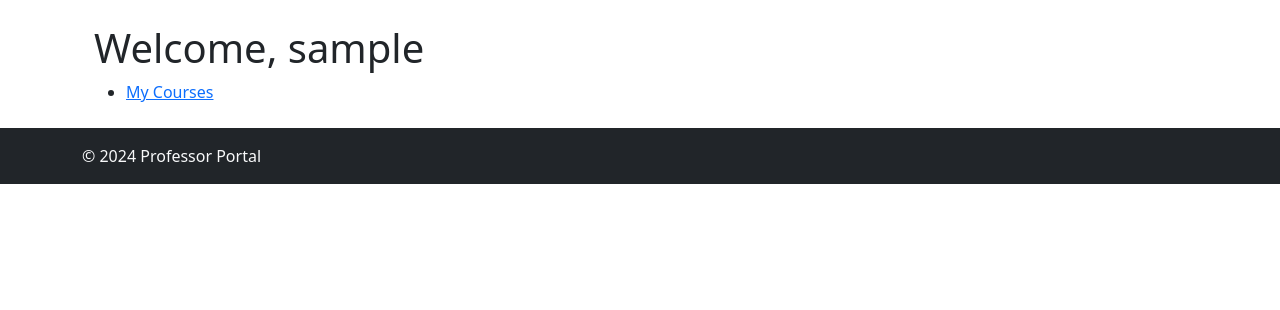
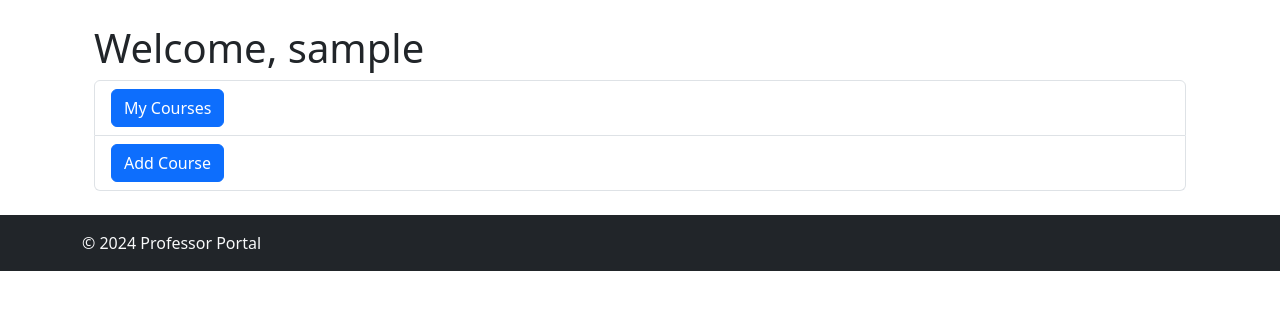
Before and after one commit to whyujjwal/AcademicPortal, a Django app: page /professor/dashboard/ in a window 1280 px wide. Shown: the part 56-366 px from the top of the page. Run offline with Django 5.2, Linux system fonts and the light colour scheme; a user stored in the database is signed in; tables that the repository leaves empty hold one stand-in row (values such as "Sample post"); some libraries are stand-ins or nearby versions.

Commit message:
improved evals

```diff
--- a/base/admin.py
+++ b/base/admin.py
@@ -1,6 +1,6 @@
 from django.contrib import admin
 from .models import *
-
+from professor_portal.models import *
 
 
 admin.site.register(Department)
@@ -14,3 +14,4 @@ admin.site.register(Enrollment)
 admin.site.register(DummyEnrollment)
 admin.site.register(Eval)
 admin.site.register(EvalMarks)
+admin.site.register(TempCourseStudents)
--- a/professor_portal/templates/professor_portal/course_detail.html
+++ b/professor_portal/templates/professor_portal/course_detail.html
@@ -18,7 +18,8 @@
     </ul>
 
     <a href="{% url 'add_student_to_course' course.id %}" class="btn btn-primary">Add Student</a>
+    <a href="{% url 'create_announcement' course.id %}" class="btn btn-primary">Make Announcement</a>
+    <a href="{% url 'create_eval' course.id %}" class="btn btn-primary">Create Evaluation</a>
 
-    <a href="{% url 'create_announcement' course.id %}" class="btn btn-primary">Make Announcement</a>
 </div>
 {% endblock %}
--- a/professor_portal/templates/professor_portal/dashboard.html
+++ b/professor_portal/templates/professor_portal/dashboard.html
@@ -1,12 +1,13 @@
 {% extends 'professor_portal/prof_base.html' %}
+
 {% block title %}Professor Dashboard{% endblock %}
 
 {% block content %}
 <div class="container">
     <h1>Welcome, {{ request.user.username }}</h1>
-    <ul>
-        <li><a href="{% url 'my_courses' %}">My Courses</a></li>
+    <ul class="list-group">
+        <li class="list-group-item"><a href="{% url 'my_courses' %}" class="btn btn-primary">My Courses</a></li>
+        <li class="list-group-item"><a href="{% url 'add_course' %}" class="btn btn-primary">Add Course</a></li>
     </ul>
-
 </div>
 {% endblock %}
--- a/professor_portal/urls.py
+++ b/professor_portal/urls.py
@@ -1,14 +1,21 @@
 from django.urls import path
 from . import views
+
 
 urlpatterns = [
     path('login/', views.professor_login, name='professor_login'),
     path('dashboard/', views.professor_dashboard, name='professor_dashboard'),
     path('logout/', views.professor_logout, name='professor_logout'),
     path('mycourses/', views.my_courses, name='my_courses'),
+    path('addcourse/',views.add_course,name='add_course'),
     path('course/<int:course_id>/', views.course_detail, name='course_details_prof'),
     path('course/<int:course_id>/add_student/', views.add_student_to_course, name='add_student_to_course'),
+    path('course/<int:course_id>/add-student/<int:student_id>/',views.add_student_process, name='add_student_process'),
+    path('course/<int:course_id>/remove-student/<int:cart_item_id>/', views.remove_student_from_cart, name='remove_student_from_cart'),
+    path('course/<int:course_id>/add-students/', views.add_students_to_course, name='add_students_to_course'),
+    path('add-student-cart/<int:course_id>/', views.add_student_cart, name='add_student_cart'),
     path('create-announcement', views.announcement_view, name='announcement_view'),
     path('announcement/create/<int:course_id>/', views.create_announcement, name='create_announcement'),
+    path('course/<int:course_id>/create-eval/', views.create_eval, name='create_eval'),
 
 ]
--- a/professor_portal/views.py
+++ b/professor_portal/views.py
@@ -1,9 +1,12 @@
 from django.contrib.auth import authenticate, login, logout
 from django.contrib.auth.decorators import login_required
+from django.http import HttpResponseRedirect
 from django.shortcuts import render, redirect, get_object_or_404
 from .decorators import professor_required
-from base.models import Announcement, Course, Student
-from .forms import StudentSearchForm
+from base.models import Announcement, Course, Student, Enrollment
+from .models import *
+from .forms import StudentSearchForm, CourseForm, EvalForm
+from django.urls import reverse
 
 
 
@@ -16,7 +19,7 @@ def professor_login(request):
             login(request, user)
             return redirect('professor_dashboard')
         else:
-            # Handle invalid login
+
             return render(request, 'professor_portal/login.html', {'error_message': 'Invalid username or password'})
     else:
         return render(request, 'professor_portal/login.html')
@@ -49,21 +52,17 @@ def course_detail(request, course_id):
     return render(request, 'professor_portal/course_detail.html', {'course': course})
 
 
-def add_student_to_course(request, course_id):
-    course = get_object_or_404(Course, id=course_id)
+@login_required
+@professor_required
+def add_course(request):
     if request.method == 'POST':
-        form = StudentSearchForm(request.POST)
+        form = CourseForm(request.POST)
         if form.is_valid():
-            # Get the search query from the form
-            search_query = form.cleaned_data['search_query']
-            # Perform a search for students based on the query
-            students = Student.objects.filter(name__icontains=search_query)
-            # Pass the search results to the template for display
-            return render(request, 'professor_portal/add_student_to_course.html', {'course': course, 'students': students})
+            form.save()
+            return redirect('professor_dashboard')
     else:
-        form = StudentSearchForm()
-    return render(request, 'professor_portal/add_student_to_course.html', {'course': course, 'form': form})
-
+        form = CourseForm()
+    return render(request, 'professor_portal/add_course.html', {'form': form})
 
 @login_required
 @professor_required
@@ -94,3 +93,72 @@ def create_announcement(request, course_id):
     else:
         course = Course.objects.get(id=course_id)
         return render(request, 'professor_portal/create_announcement.html', {'course': course})
+
+@login_required
+@professor_required
+def add_student_to_course(request, course_id):
+    course = get_object_or_404(Course, id=course_id)
+    students = Student.objects.all()
+    if request.method == 'POST':
+        form = StudentSearchForm(request.POST)
+        if form.is_valid():
+            search_query = form.cleaned_data['search_query']
+            students = students.filter(name__icontains=search_query)
+    else:
+        form = StudentSearchForm()
+    return render(request, 'professor_portal/add_student_to_course.html', {'course_id':course_id,'course': course, 'form': form, 'students': students})
+
+@login_required
+@professor_required
+def add_student_process(request, course_id, student_id):
+    course = get_object_or_404(Course, id=course_id)
+    student = get_object_or_404(Student, id=student_id)
+    TempCourseStudents.objects.create(course=course, student=student)
+
+    return redirect('add_student_to_course', course_id=course_id)
+
+
+def remove_student_from_cart(request, course_id,cart_item_id):
+    cart_item = get_object_or_404(TempCourseStudents, id=cart_item_id)
+    cart_item.delete()
+    return render(request, 'professor_portal/add_student_cart.html', {'course_id':course_id})
+
+def add_students_to_course(request, course_id):
+    if request.method == 'POST':
+        course = get_object_or_404(Course, id=course_id)
+        cart_items = TempCourseStudents.objects.filter(course=course)
+
+        for cart_item in cart_items:
+            enrollment, created = Enrollment.objects.get_or_create(
+                student=cart_item.student,
+                course=course
+            )
+
+        cart_items.delete()
+
+        return redirect('course_detail', course_id=course_id)
+    else:
+        return redirect('add_student_cart', course_id=course_id)
+
+
+def add_student_cart(request, course_id):
+    course = get_object_or_404(Course,id = course_id)
+    cart_items = TempCourseStudents.objects.all()
+    return render(request, 'professor_portal/add_student_cart.html', {'course_id':course_id, 'cart_items': cart_items})
+
+
+
+def create_eval(request, course_id):
+    course = get_object_or_404(Course, id=course_id)
+
+    if request.method == 'POST':
+        form = EvalForm(request.POST)
+        if form.is_valid():
+            eval_instance = form.save(commit=False)
+            eval_instance.course = course
+            eval_instance.save()
+            return redirect('professor_dashboard')
+    else:
+        form = EvalForm()
+
+    return render(request, 'professor_portal/create_eval.html', {'form': form, 'course': course})
```
Also changed, not shown: professor_portal/forms.py (+12 -0 lines), professor_portal/models.py (+9 -0 lines), professor_portal/templates/professor_portal/add_course.html (added, +14 -0 lines), professor_portal/templates/professor_portal/add_student_cart.html (added, +39 -0 lines), professor_portal/templates/professor_portal/add_student_to_course.html (+32 -6 lines), professor_portal/templates/professor_portal/create_eval.html (added, +13 -0 lines), professor_portal/migrations/0001_initial.py (added).
